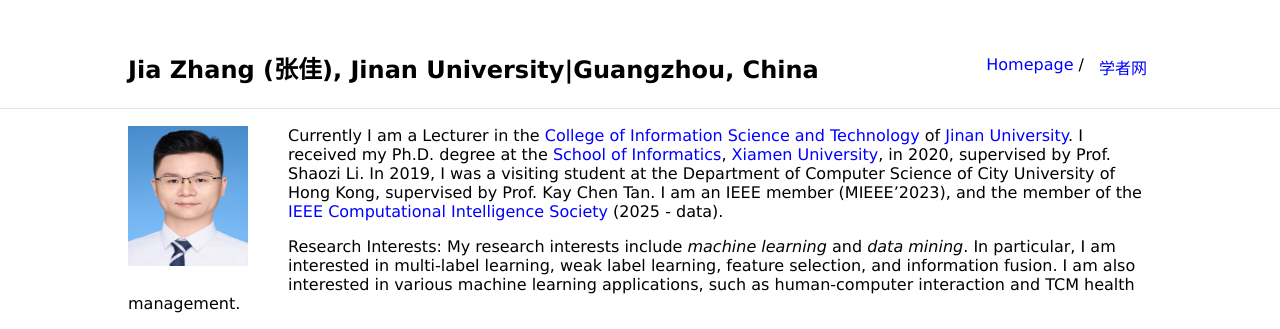
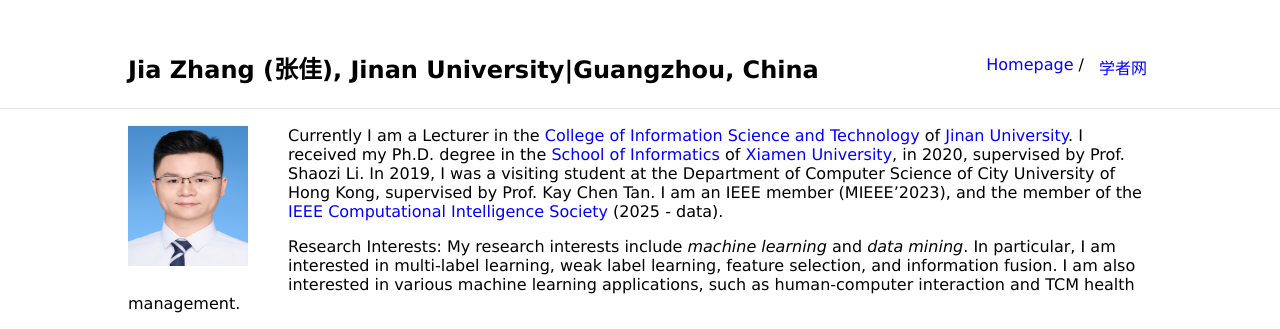
Before and after one commit to jiazhang-ml/jiazhang-ml.github.io, a Jekyll site: the page built from index.md, in a window 1280 px wide. Shown: the top 329 px of the page. Built offline with Jekyll 4.4.1, drawn with Linux system fonts in a browser that asks for light colours.

```diff
--- a/index.md
+++ b/index.md
@@ -5,7 +5,7 @@ layout: default
 
 <img class="profile-picture" src="jiazhang.jpg">
 
-Currently I am a Lecturer in the [College of Information Science and Technology](https://xxxy.jnu.edu.cn/main.htm) of [Jinan University](https://www.jnu.edu.cn/). I received my Ph.D. degree at the [School of Informatics](https://informatics.xmu.edu.cn/), [Xiamen University](https://www.xmu.edu.cn/), in 2020, supervised by Prof. Shaozi Li. In 2019, I was a visiting student at the Department of Computer Science of City University of Hong Kong, supervised by Prof. Kay Chen Tan. I am an IEEE member (MIEEE'2023), and the member of the [IEEE Computational Intelligence Society](https://cis.ieee.org/) (2025 - data).
+Currently I am a Lecturer in the [College of Information Science and Technology](https://xxxy.jnu.edu.cn/main.htm) of [Jinan University](https://www.jnu.edu.cn/). I received my Ph.D. degree in the [School of Informatics](https://informatics.xmu.edu.cn/) of [Xiamen University](https://www.xmu.edu.cn/), in 2020, supervised by Prof. Shaozi Li. In 2019, I was a visiting student at the Department of Computer Science of City University of Hong Kong, supervised by Prof. Kay Chen Tan. I am an IEEE member (MIEEE'2023), and the member of the [IEEE Computational Intelligence Society](https://cis.ieee.org/) (2025 - data).
 
 Research Interests: My research interests include *machine learning* and *data mining*. In particular, I am interested in multi-label learning, weak label learning, feature selection, and information fusion. I am also interested in various machine learning applications, such as human-computer interaction and TCM health management.
 
```
